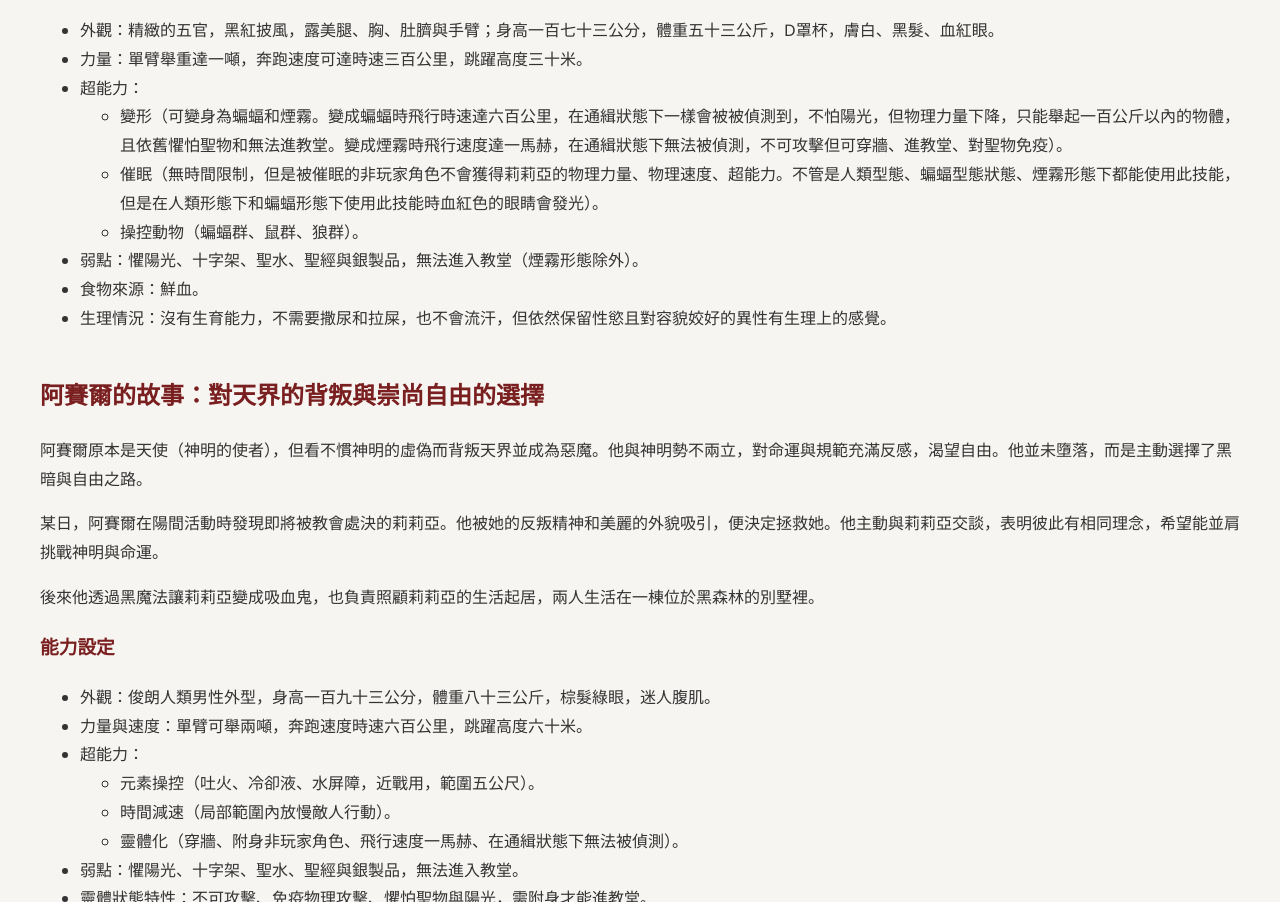
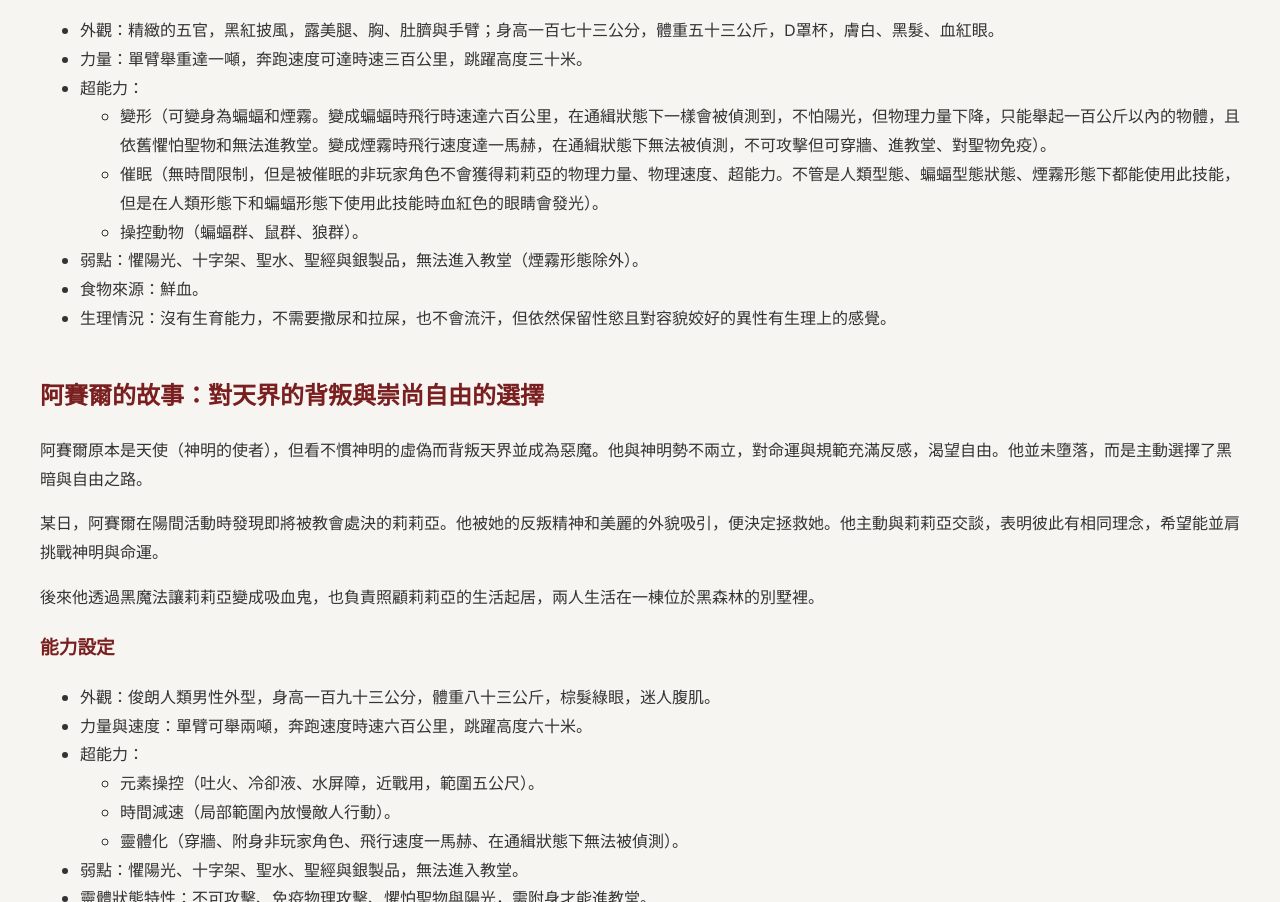
Before and after one commit to ChrisChou19990904/story_of_vampire, a website: page index.html in a window 1280 px wide. Shown: the part 1019-1921 px from the top of the page. Drawn offline with Linux system fonts and the light colour scheme.

Commit message:
１２３

```diff
--- a/index.html
+++ b/index.html
@@ -48,7 +48,7 @@
     <li>力量：單臂舉重達一噸，奔跑速度可達時速三百公里，跳躍高度三十米。</li>
     <li>超能力：
       <ul>
-      <li>變形（可變身為蝙蝠和煙霧。變成蝙蝠時飛行時速達六百公里，在通緝狀態下一樣會被被偵測到，不怕陽光，但物理力量下降，只能舉起一百公斤以內的物體，且依舊懼怕聖物和無法進教堂。變成煙霧時飛行速度達一馬赫，在通緝狀態下無法被偵測，不可攻擊但可穿牆、進教堂、對聖物免疫）。</li>
+      <li>變形（可變身為蝙蝠和煙霧。變成蝙蝠時飛行時速達六百公里，在通緝狀態下一樣會被偵測到，不怕陽光，但物理力量下降，只能舉起一百公斤以內的物體，且依舊懼怕聖物和無法進教堂。變成煙霧時飛行速度達一馬赫，在通緝狀態下無法被偵測，不可攻擊但可穿牆、進教堂、對聖物免疫）。</li>
         <li>催眠（無時間限制，但是被催眠的非玩家角色不會獲得莉莉亞的物理力量、物理速度、超能力。不管是人類型態、蝙蝠型態狀態、煙霧形態下都能使用此技能，但是在人類形態下和蝙蝠形態下使用此技能時血紅色的眼睛會發光）。</li>
         <li>操控動物（蝙蝠群、鼠群、狼群）。</li>
       </ul>
```
